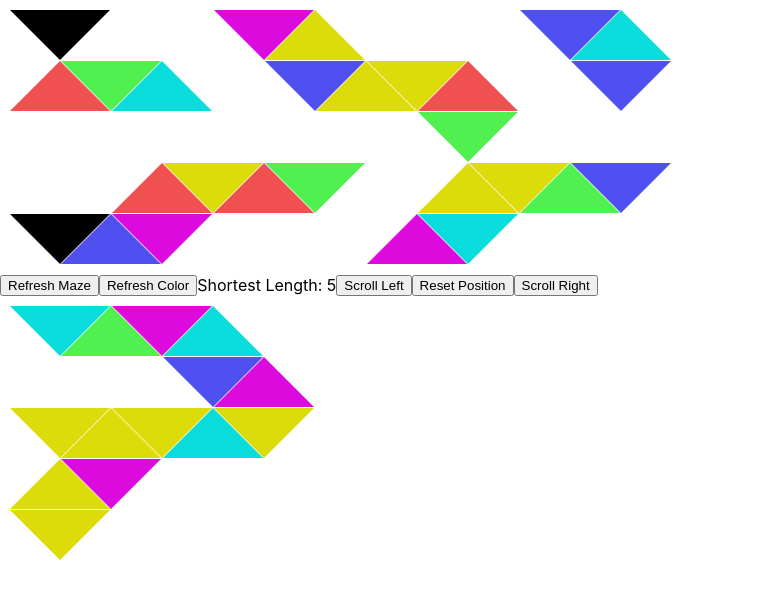
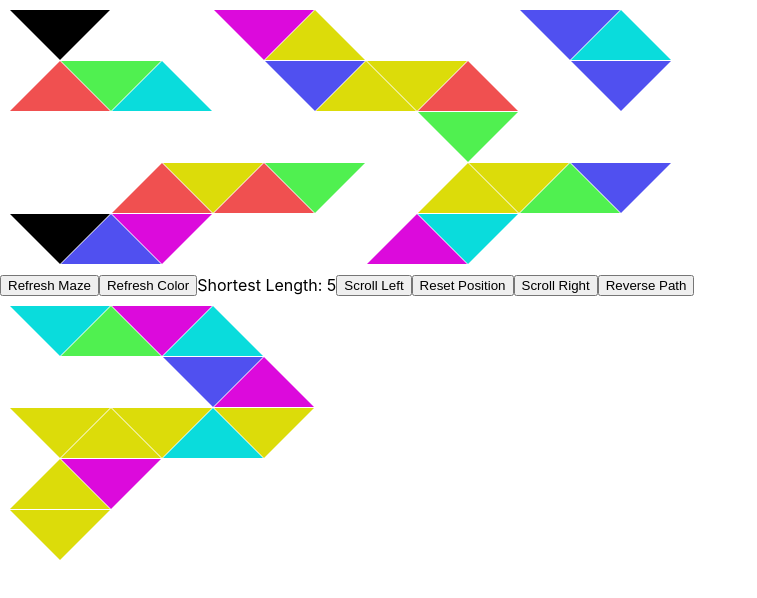
Before and after one commit to lix42/prisma-maze, a React (Create React App) app: page / in a window 1280 px wide. Shown: the top 598 px of the page, without its empty margins (0-757 px from the left). Built offline with nearby package versions, Linux system fonts and the light colour scheme.

Commit message:
reverse path

```diff
--- a/src/components/Container/component.tsx
+++ b/src/components/Container/component.tsx
@@ -22,6 +22,7 @@ export const Container: React.FC<ContainerProps> = ({
   shortestLength,
 }) => {
   const [offset, setOffset] = useState(0);
+  const [reverse, setReverse] = useState<boolean>(false);
   const dataGridHeight = Math.ceil(grid.length / 2);
   const uiGridWidth = grid[0].length;
   const height = grid.length * 51;
@@ -75,6 +76,13 @@ export const Container: React.FC<ContainerProps> = ({
           Reset Position
         </button>
         <button onClick={scrollRight}>Scroll Right</button>
+        <button
+          onClick={() => {
+            setReverse(!reverse);
+          }}
+        >
+          Reverse Path
+        </button>
       </div>
       <Grid
         grid={gridWithPath}
@@ -82,6 +90,7 @@ export const Container: React.FC<ContainerProps> = ({
         height={height}
         uiGridWidth={uiGridWidth}
         offset={offset}
+        reverse={reverse}
       />
     </>
   );
--- a/src/components/Grid/grid.tsx
+++ b/src/components/Grid/grid.tsx
@@ -9,6 +9,7 @@ interface GridProps {
   readonly uiGridWidth: number;
   readonly width: number;
   readonly height: number;
+  readonly reverse?: boolean;
 }
 
 export const Grid: React.FC<GridProps> = ({
@@ -17,13 +18,18 @@ export const Grid: React.FC<GridProps> = ({
   width,
   height,
   offset,
+  reverse,
 }) => (
   <div className={cx(canvas)} style={{ width, height }}>
     {grid.flatMap((columns, rowIndex) =>
       columns.map((_, columnIndex) => {
         let cellIndex = columnIndex + offset;
-        if (cellIndex >= uiGridWidth) {
-          cellIndex -= uiGridWidth;
+        if (reverse === true) {
+          cellIndex = uiGridWidth - cellIndex;
+        }
+        cellIndex = cellIndex % uiGridWidth;
+        if (cellIndex < 0) {
+          cellIndex += uiGridWidth;
         }
         const cell = columns[cellIndex];
         return (
```
